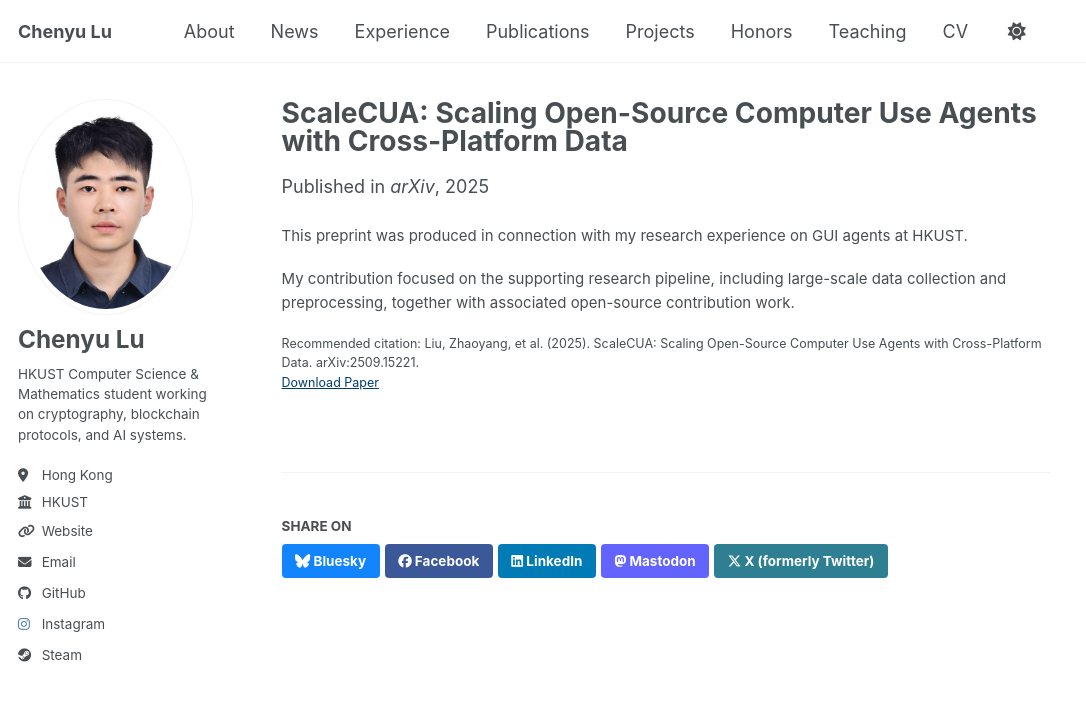
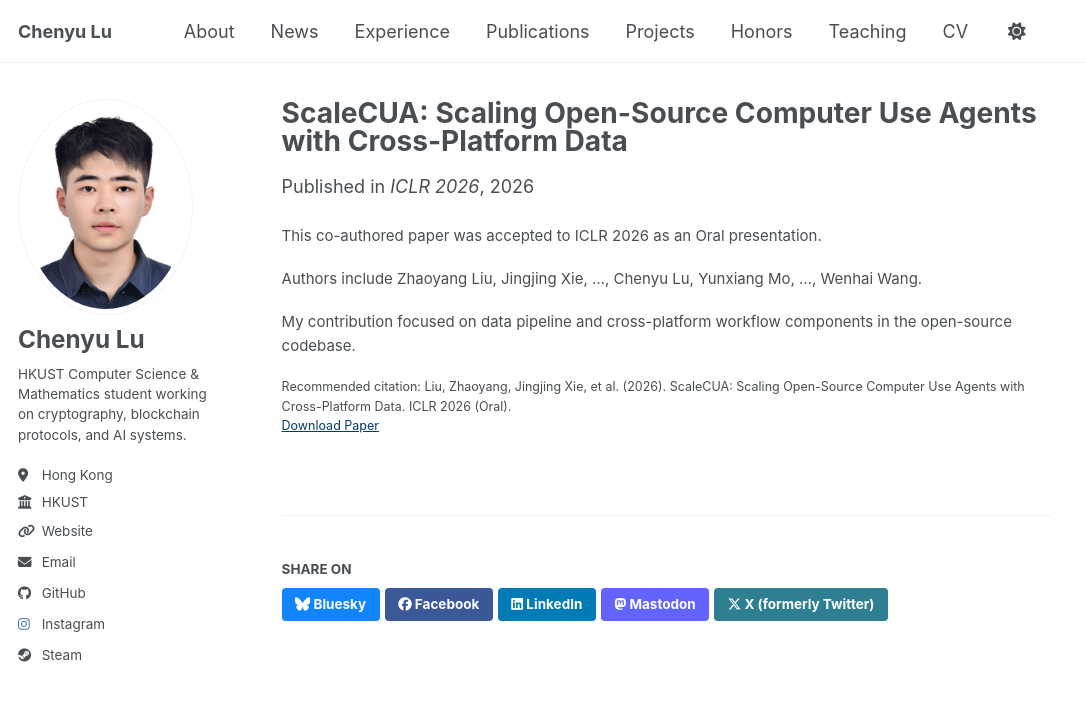
Before and after one commit to dylanluchenyu/dylanluchenyu.github.io, a Jekyll site: the page built from _publications/2025-09-18-scalecua-paper.md, in a window 1280 px wide. Shown: the top 701 px of the page, without its empty margins (0-1086 px from the left). Built offline with Jekyll 4.4.1, drawn with Linux system fonts in a browser that asks for light colours; a script bundle is joined from its source files by our own code; library files that are not in the unit come from our copies.

Commit message:
new version

```diff
--- a/_publications/2025-09-18-scalecua-paper.md
+++ b/_publications/2025-09-18-scalecua-paper.md
@@ -3,13 +3,15 @@ title: "ScaleCUA: Scaling Open-Source Computer Use Agents with Cross-Platform Da
 collection: publications
 category: conferences
 permalink: /publication/scalecua-cross-platform-computer-use-agents/
-excerpt: "Co-authored preprint on large-scale open-source computer-use agents and cross-platform data."
-date: 2025-09-18
-venue: "arXiv"
+excerpt: "Co-authored ICLR 2026 Oral paper on large-scale open-source computer-use agents and cross-platform data."
+date: 2026-01-01
+venue: "ICLR 2026"
 paperurl: "https://arxiv.org/abs/2509.15221"
-citation: "Liu, Zhaoyang, et al. (2025). ScaleCUA: Scaling Open-Source Computer Use Agents with Cross-Platform Data. arXiv:2509.15221."
+citation: "Liu, Zhaoyang, Jingjing Xie, et al. (2026). ScaleCUA: Scaling Open-Source Computer Use Agents with Cross-Platform Data. ICLR 2026 (Oral)."
 ---
 
-This preprint was produced in connection with my research experience on GUI agents at HKUST.
+This co-authored paper was accepted to ICLR 2026 as an Oral presentation.
 
-My contribution focused on the supporting research pipeline, including large-scale data collection and preprocessing, together with associated open-source contribution work.
+Authors include Zhaoyang Liu, Jingjing Xie, ..., Chenyu Lu, Yunxiang Mo, ..., Wenhai Wang.
+
+My contribution focused on data pipeline and cross-platform workflow components in the open-source codebase.
```
Also changed, not shown: _pages/about.md (+4 -3 lines), _pages/cv.md (+9 -8 lines), _portfolio/scalecua-contribution.md (+3 -3 lines), 2 other files.
